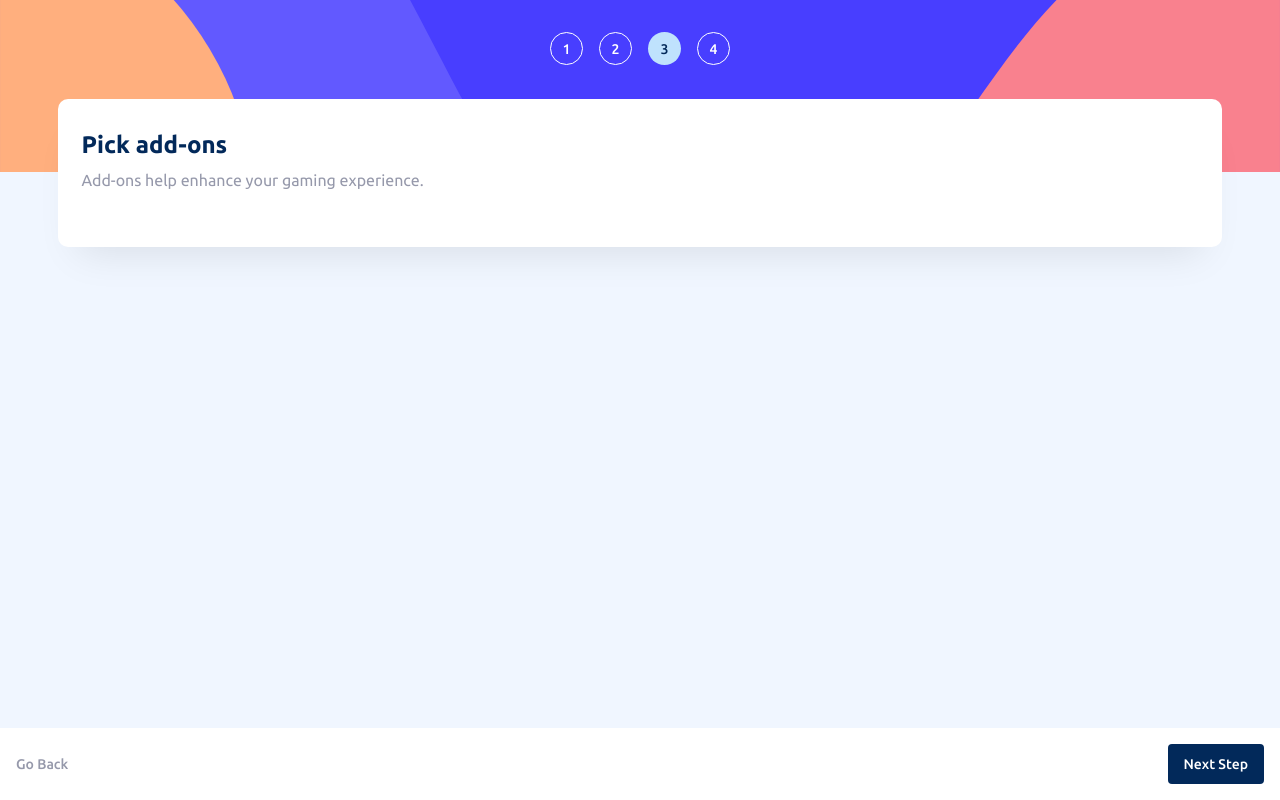
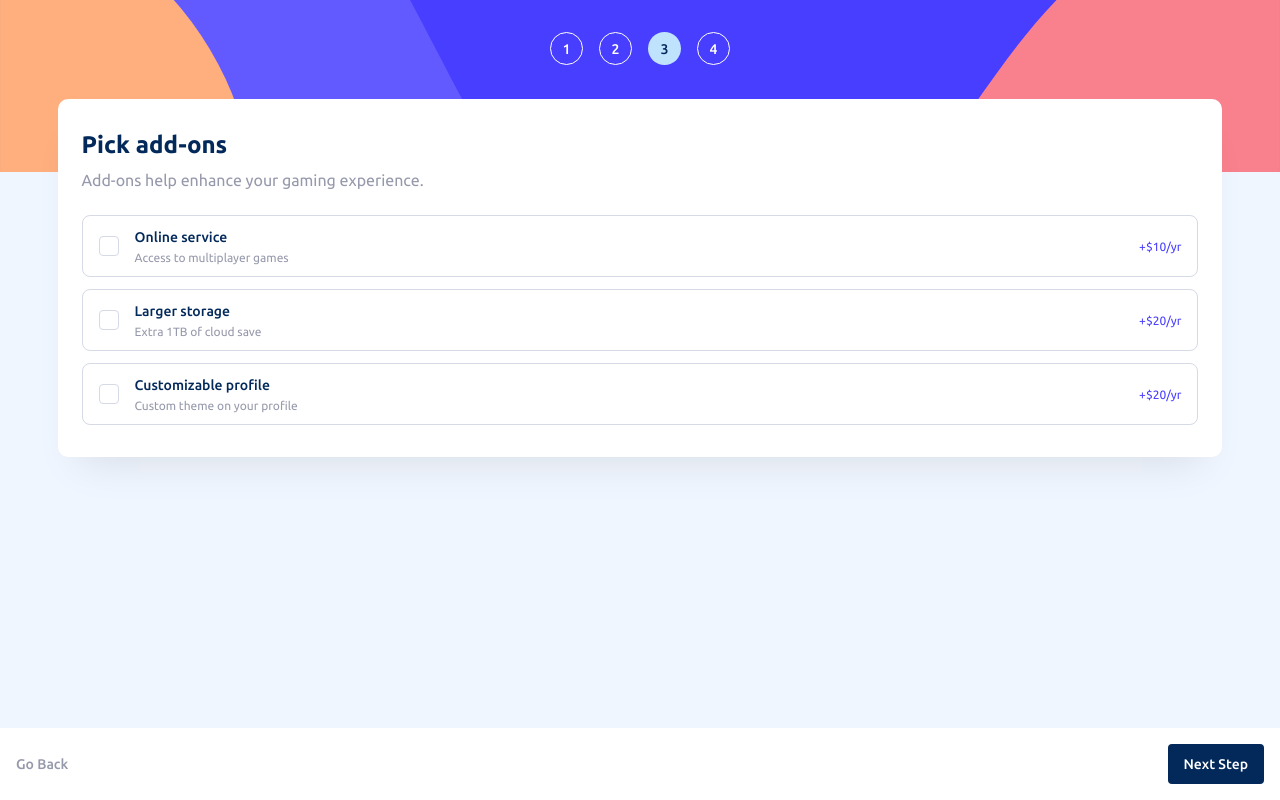
Before and after one commit to mikolajszymczuk1/multi-step-form-main, a Vue app: page /pick-addons in a window 1280 px wide. Built offline with nearby package versions, Linux system fonts and the light colour scheme.

Commit message:
Finished pick addons step

```diff
--- a/src/components/StepCheckboxInput.vue
+++ b/src/components/StepCheckboxInput.vue
@@ -1,11 +1,189 @@
 <template>
-  <h3>Step Checkbox Input</h3>
+  <label
+    class="stepCheckboxInput"
+    :class="isChecked ? 'stepCheckboxInput--checked': ''"
+  >
+    <input
+      class="stepCheckboxInput__input"
+      type="checkbox"
+      :name="name"
+      :value="inputValue"
+      :checked="isChecked"
+      @change="emitChangeValue"
+      data-test="input"
+    >
+
+    <div class="stepCheckboxInput__wrapper">
+      <div class="stepCheckboxInput__customCheckbox">
+        <img class="stepCheckboxInput__checkboxIcon" :src="checkmarkIcon" alt="Checkmark icon" title="Checkmark">
+      </div>
+
+      <div class="stepCheckboxInput__headingsContainer">
+        <h3 class="stepCheckboxInput__heading">{{ heading }}</h3>
+        <p class="stepCheckboxInput__underHeading">
+          <slot></slot>
+        </p>
+      </div>
+    </div>
+
+    <div class="stepCheckboxInput__priceContainer">
+      +${{ price }}/{{ moYr }}
+    </div>
+  </label>
 </template>
 
 <script setup lang="ts">
+import { computed, PropType } from 'vue';
+import checkmarkIcon from '@/assets/svg/icon-checkmark.svg';
 
+const props = defineProps({
+  heading: {
+    type: String,
+    default: '',
+  },
+  name: {
+    type: String,
+    default: '',
+  },
+  monthlyPrice: {
+    type: Number,
+    default: 0,
+  },
+  isYearlyMode: {
+    type: Boolean,
+    default: false,
+  },
+  modelValue: {
+    type: Array as PropType<string[]>,
+    default: () => [],
+  },
+});
+
+const emit = defineEmits<{
+  (e: 'update:modelValue', value: string[]): void
+}>();
+
+/** Return input value */
+const inputValue = computed<string>(() => props.heading);
+
+/** Return monthly or yearly price */
+const price = computed<number>(() => {
+  if (props.isYearlyMode) {
+    return props.monthlyPrice * 10;
+  }
+
+  return props.monthlyPrice;
+});
+
+/** Based on isYearlyMode prop return 'yr' or 'mo' */
+const moYr = computed<string>(() => {
+  if (props.isYearlyMode) {
+    return 'yr';
+  }
+
+  return 'mo';
+});
+
+/** Return true if value exists in modelValue array for checkboxes */
+const isChecked = computed<boolean>(() => props.modelValue.includes(inputValue.value));
+
+/** Emit checkbox input value */
+const emitChangeValue = (e: Event) => {
+  const target = e.target as HTMLInputElement;
+  const { checked } = target;
+  const newValue: string[] = [...props.modelValue];
+
+  if (checked) {
+    newValue.push(inputValue.value);
+  } else {
+    newValue.splice(newValue.indexOf(inputValue.value), 1);
+  }
+
+  emit('update:modelValue', newValue);
+};
 </script>
 
 <style scoped lang="scss">
+.stepCheckboxInput {
+  $self: &;
+  display: flex;
+  justify-content: space-between;
+  align-items: center;
 
+  padding: 0 16px;
+
+  height: 62px;
+
+  border-radius: 8px;
+  border: solid 1px $LightBray;
+  transition: border-color 150ms ease-out;
+
+  &--checked {
+    border-color: $PurplishBlue;
+  }
+
+  &__input {
+    display: none;
+  }
+
+  &__wrapper {
+    display: flex;
+    align-items: center;
+  }
+
+  &__customCheckbox {
+    display: flex;
+    justify-content: center;
+    align-items: center;
+
+    margin-right: 16px;
+
+    width: 20px;
+    height: 20px;
+
+    border-radius: 4px;
+    border: solid 1px $LightBray;
+    overflow: hidden;
+    background-color: $White;
+    transition: background-color 100ms ease-out;
+
+    #{ $self }--checked & {
+      background-color: $PurplishBlue;
+      border: 0;
+    }
+  }
+
+  &__checkboxIcon {
+    transform: scale(0);
+    transition: transform 150ms ease-out;
+
+    #{ $self }--checked & {
+      transform: scale(1);
+    }
+  }
+
+  &__headingsContainer {
+    font-family: $ubuntu;
+  }
+
+  &__heading {
+    margin-bottom: 6px;
+
+    font-size: 0.875rem;
+    font-weight: 500;
+    color: $MarineBlue;
+  }
+
+  &__underHeading {
+    font-size: 0.75rem;
+    color: $CoolBray;
+    font-weight: 400;
+  }
+
+  &__priceContainer {
+    font-size: 0.75rem;
+    color: $PurplishBlue;
+    font-family: $ubuntu;
+  }
+}
 </style>
--- a/src/components/StepRadioInput.vue
+++ b/src/components/StepRadioInput.vue
@@ -10,7 +10,7 @@
       class="stepRadioInput__input"
       type="radio"
       :name="name"
-      :value="price"
+      :value="heading"
       :checked="isChecked"
       @change="emitChangeValue"
       data-test="input"
@@ -56,14 +56,17 @@ const props = defineProps({
     default: false,
   },
   modelValue: {
-    type: Number,
-    default: 0,
+    type: String,
+    default: '',
   },
 });
 
 const emit = defineEmits<{
-  (e: 'update:modelValue', value: number): void
+  (e: 'update:modelValue', value: string): void
 }>();
+
+/** Return input value */
+const inputValue = computed<string>(() => props.heading);
 
 /** Return monthly or yearly price */
 const price = computed<number>(() => {
@@ -84,12 +87,12 @@ const moYr = computed<string>(() => {
 });
 
 /** Return true if modelValue is equal current input value */
-const isChecked = computed<boolean>(() => props.modelValue === price.value);
+const isChecked = computed<boolean>(() => props.modelValue === inputValue.value);
 
 /** Emit radio input value */
 const emitChangeValue = (e: Event) => {
   const target = e.target as HTMLInputElement;
-  emit('update:modelValue', Number(target.value));
+  emit('update:modelValue', target.value);
 };
 </script>
 
--- a/src/widgets/MultiStepFormSteps/PickAddonsStep.vue
+++ b/src/widgets/MultiStepFormSteps/PickAddonsStep.vue
@@ -6,15 +6,41 @@
     </StepHeadingTextBlock>
 
     <StepInputsWrapper>
-
+      <StepCheckboxInput
+        v-for="button in checkboxButtonsData"
+        :key="button.heading"
+        :name="button.heading"
+        :heading="button.heading"
+        :monthly-price="button.monthlyPrice"
+        v-model="selectedAddons"
+        :is-yearly-mode="isYearlyMode"
+      >
+        {{ button.underHeading }}
+      </StepCheckboxInput>
     </StepInputsWrapper>
   </StepCard>
 </template>
 
 <script setup lang="ts">
+import { ref, type Ref, watch } from 'vue';
 import StepCard from '@/components/cards/StepCard.vue';
 import StepInputsWrapper from '@/components/StepInputsWrapper.vue';
 import StepHeadingTextBlock from '@/components/StepHeadingTextBlock.vue';
+import StepCheckboxInput from '@/components/StepCheckboxInput.vue';
+
+const selectedAddons: Ref<string[]> = ref([]);
+const isYearlyMode: Ref<boolean> = ref(true);
+
+/** Checkbox buttons data */
+const checkboxButtonsData = [
+  { heading: 'Online service', underHeading: 'Access to multiplayer games', monthlyPrice: 1 },
+  { heading: 'Larger storage', underHeading: 'Extra 1TB of cloud save', monthlyPrice: 2 },
+  { heading: 'Customizable profile', underHeading: 'Custom theme on your profile', monthlyPrice: 2 },
+];
+
+watch(selectedAddons, (newVal) => {
+  console.log(newVal);
+});
 </script>
 
 <style scoped lang="scss">
--- a/src/widgets/MultiStepFormSteps/SelectYourPlanStep.vue
+++ b/src/widgets/MultiStepFormSteps/SelectYourPlanStep.vue
@@ -51,8 +51,7 @@ import arcadeIcon from '@/assets/svg/icon-arcade.svg';
 import advancedIcon from '@/assets/svg/icon-advanced.svg';
 import proIcon from '@/assets/svg/icon-pro.svg';
 
-const MONTHLY_DEFAULT_VALUE = 9;
-const YEARLY_DEFAULT_VALUE = 90;
+const PLAN_DEFAULT_VALUE = 'Arcade';
 
 /** Radio buttons data */
 const radioButtonsData = [
@@ -61,13 +60,13 @@ const radioButtonsData = [
   { icon: proIcon, heading: 'Pro', monthlyPrice: 15 },
 ];
 
-const selectedPlan: Ref<number> = ref(MONTHLY_DEFAULT_VALUE);
+const selectedPlan: Ref<string> = ref(PLAN_DEFAULT_VALUE);
 const isYearlyMode: Ref<boolean> = ref(false);
 
 /** Change payment mode value */
 const onChangePaymentMode = (value: boolean) => {
   isYearlyMode.value = value;
-  selectedPlan.value = value ? YEARLY_DEFAULT_VALUE : MONTHLY_DEFAULT_VALUE;
+  selectedPlan.value = PLAN_DEFAULT_VALUE;
 };
 </script>
 
```
